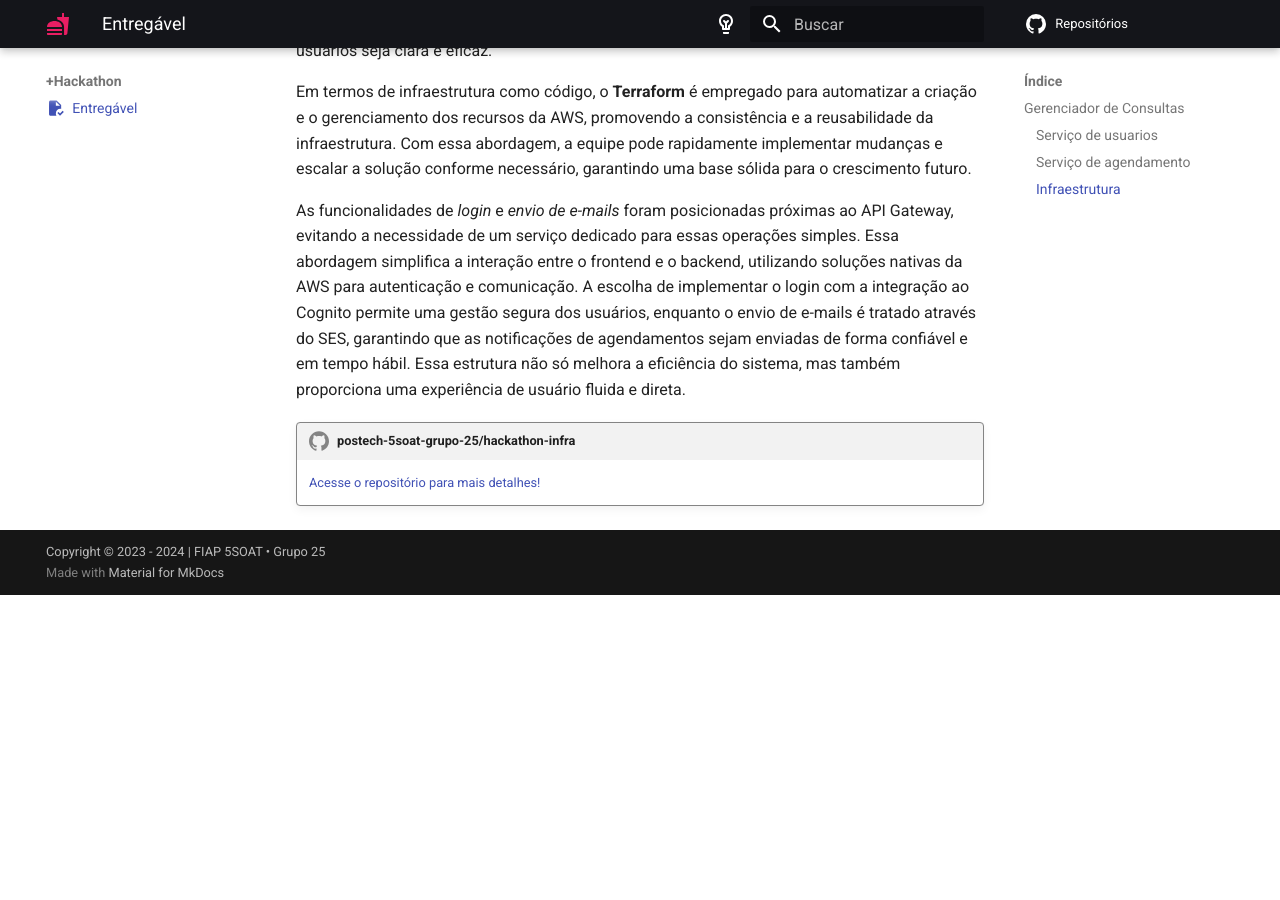
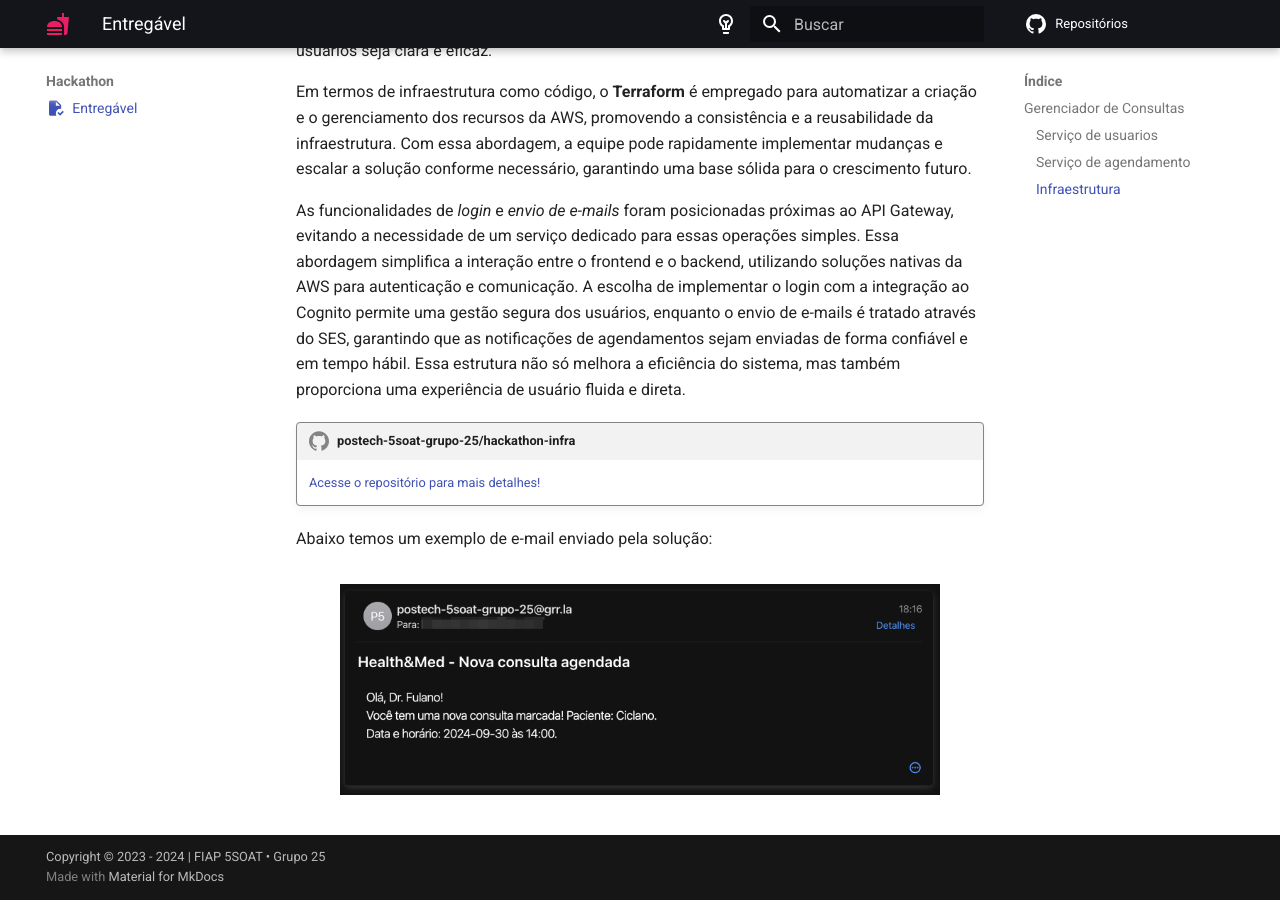
Before and after one commit to postech-5soat-grupo-25/postech-5soat-grupo-25.github.io, an MkDocs documentation site: the page built from docs/hackathon/entregavel.md, in a window 1280 px wide and 900 px high, scrolled down 2703 px. Built offline with MkDocs 1.6.1 and Material for MkDocs 9.7.7, drawn with Linux system fonts in a browser that asks for light colours; before the commit the page ends 3298 px from its top, so only the background shows below that.

Commit message:
atualizando com print do email enviado

```diff
--- a/docs/hackathon/entregavel.md
+++ b/docs/hackathon/entregavel.md
@@ -60,3 +60,10 @@
 
 !!! GITHUB "postech-5soat-grupo-25/hackathon-infra"
     [Acesse o repositório para mais detalhes!](https://github.com/postech-5soat-grupo-25/hackathon-infra)
+
+Abaixo temos um exemplo de e-mail enviado pela solução:
+
+<figure markdown>
+  ![E-mail enviado](../assets/images/hackathon/email.png){ width="600" }
+  <figcaption></figcaption>
+</figure>
```
Also changed, not shown: docs/.pages, docs/assets/images/hackathon/email.png (added).
